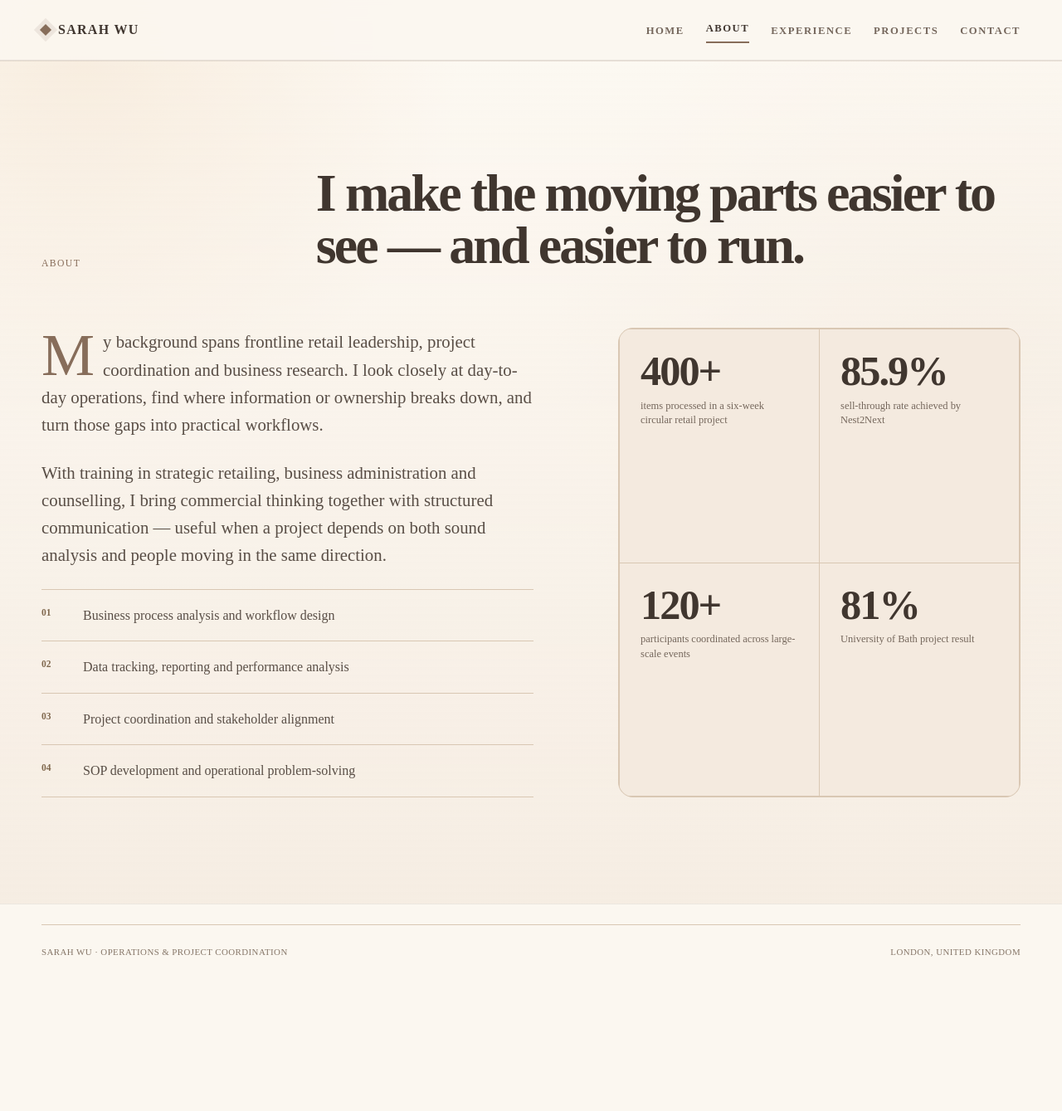
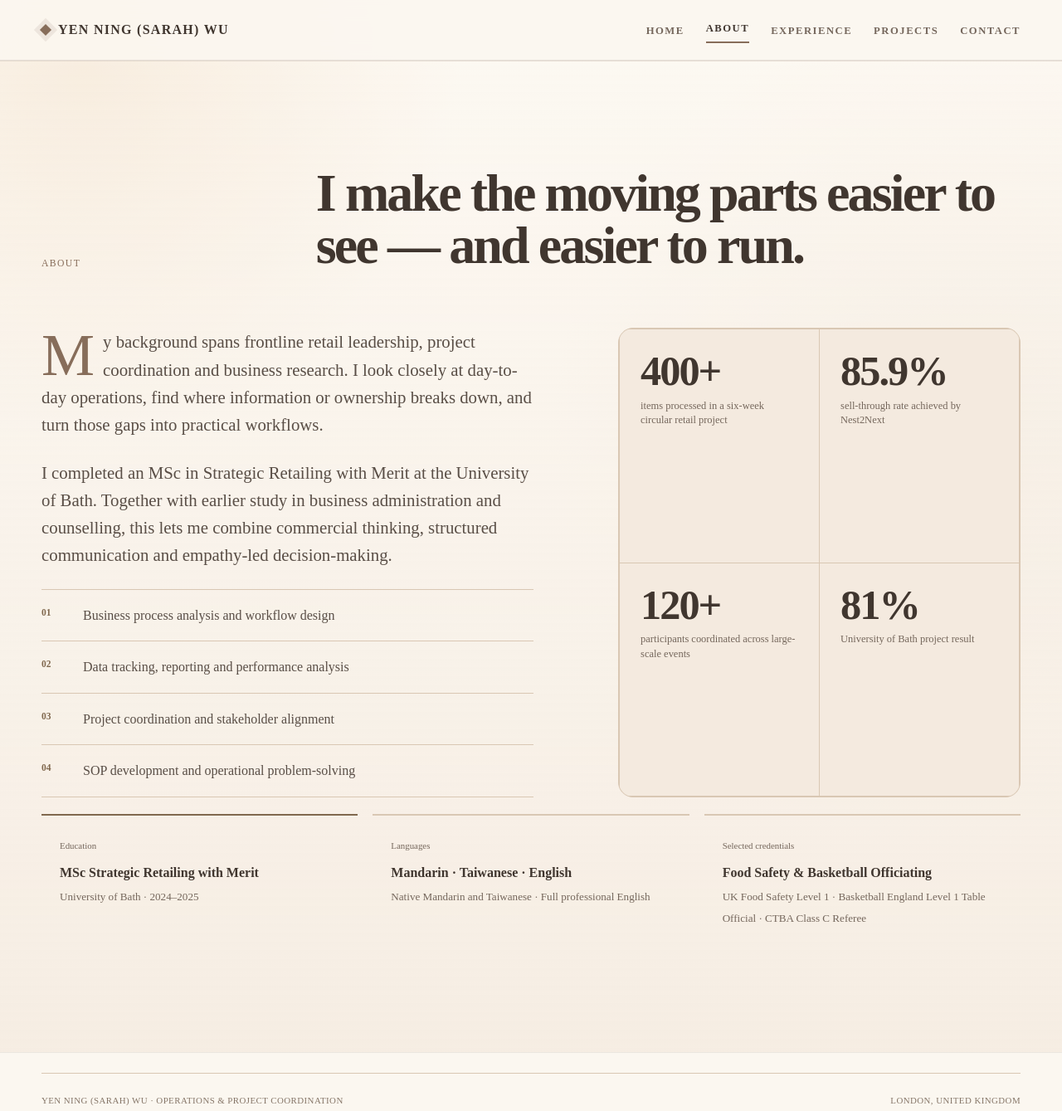
Before and after one commit to sweet19961010-ship-it/yen-ning-portfolio, a plain HTML site: page about.html in a window 1280 px wide. Shown: the whole page at 83% size. Before the commit the page ends 1190 px from the top, so only its background shows below. Drawn offline with Linux system fonts and the light colour scheme.

Commit message:
Integrate LinkedIn profile details

```diff
--- a/about.html
+++ b/about.html
@@ -3,9 +3,9 @@
 <head>
   <meta charset="utf-8">
   <meta name="viewport" content="width=device-width, initial-scale=1">
-  <meta name="description" content="Sarah Wu — operations and project coordination professional specialising in process improvement, retail operations, and data-informed delivery.">
+  <meta name="description" content="Yen Ning (Sarah) Wu — operations and project coordination professional specialising in process improvement, retail operations, and data-informed delivery.">
   <meta name="theme-color" content="#fbf7f0">
-  <title>About — Sarah Wu</title>
+  <title>About — Yen Ning (Sarah) Wu</title>
   <link rel="stylesheet" href="styles.css">
 </head>
 <body>
@@ -13,9 +13,9 @@
 
   <header class="site-header">
     <nav class="nav wrap" aria-label="Primary navigation">
-      <a class="brand" href="index.html" aria-label="Sarah Wu, home">
+      <a class="brand" href="index.html" aria-label="Yen Ning (Sarah) Wu, home">
         <span class="brand-mark" aria-hidden="true"></span>
-        Sarah Wu
+        Yen Ning (Sarah) Wu
       </a>
       <button class="menu-toggle" type="button" aria-expanded="false" aria-controls="nav-links" aria-label="Open navigation">Menu</button>
       <ul class="nav-links" id="nav-links">
@@ -39,7 +39,7 @@
         <div class="about-grid">
           <div class="about-copy reveal">
             <p>My background spans frontline retail leadership, project coordination and business research. I look closely at day-to-day operations, find where information or ownership breaks down, and turn those gaps into practical workflows.</p>
-            <p>With training in strategic retailing, business administration and counselling, I bring commercial thinking together with structured communication — useful when a project depends on both sound analysis and people moving in the same direction.</p>
+            <p>I completed an MSc in Strategic Retailing with Merit at the University of Bath. Together with earlier study in business administration and counselling, this lets me combine commercial thinking, structured communication and empathy-led decision-making.</p>
             <ul class="capability-list" aria-label="Core capabilities">
               <li><b>01</b><span>Business process analysis and workflow design</span></li>
               <li><b>02</b><span>Data tracking, reporting and performance analysis</span></li>
@@ -55,13 +55,31 @@
             <div class="proof"><strong>81%</strong><span>University of Bath project result</span></div>
           </div>
         </div>
+
+        <div class="education-strip reveal" aria-label="Profile highlights">
+          <div class="education-item">
+            <small>Education</small>
+            <strong>MSc Strategic Retailing with Merit</strong>
+            <span>University of Bath · 2024–2025</span>
+          </div>
+          <div class="education-item">
+            <small>Languages</small>
+            <strong>Mandarin · Taiwanese · English</strong>
+            <span>Native Mandarin and Taiwanese · Full professional English</span>
+          </div>
+          <div class="education-item">
+            <small>Selected credentials</small>
+            <strong>Food Safety &amp; Basketball Officiating</strong>
+            <span>UK Food Safety Level 1 · Basketball England Level 1 Table Official · CTBA Class C Referee</span>
+          </div>
+        </div>
       </div>
     </section>
   </main>
 
   <footer>
     <div class="footer-row wrap">
-      <span>Sarah Wu · Operations &amp; Project Coordination</span>
+      <span>Yen Ning (Sarah) Wu · Operations &amp; Project Coordination</span>
       <span>London, United Kingdom</span>
     </div>
   </footer>
--- a/styles.css
+++ b/styles.css
@@ -601,7 +601,7 @@
     }
 
     .contact::after {
-      content: "SARAH WU";
+      content: "YEN NING WU";
       position: absolute;
       right: -1vw;
       bottom: -5vw;
```
Also changed, not shown: contact.html (+5 -5 lines), experience.html (+18 -5 lines), index.html (+6 -6 lines), projects.html (+9 -7 lines).
